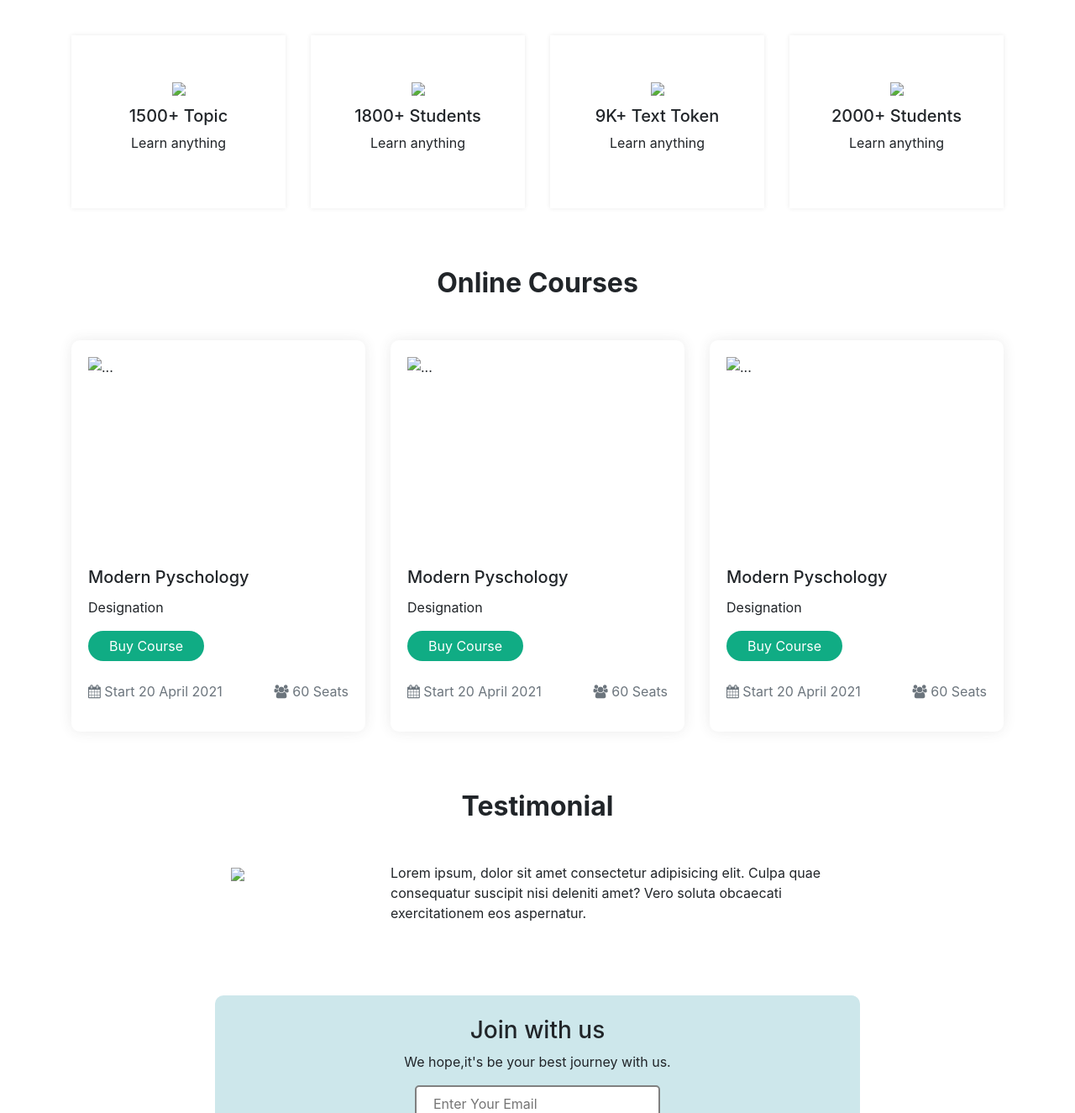
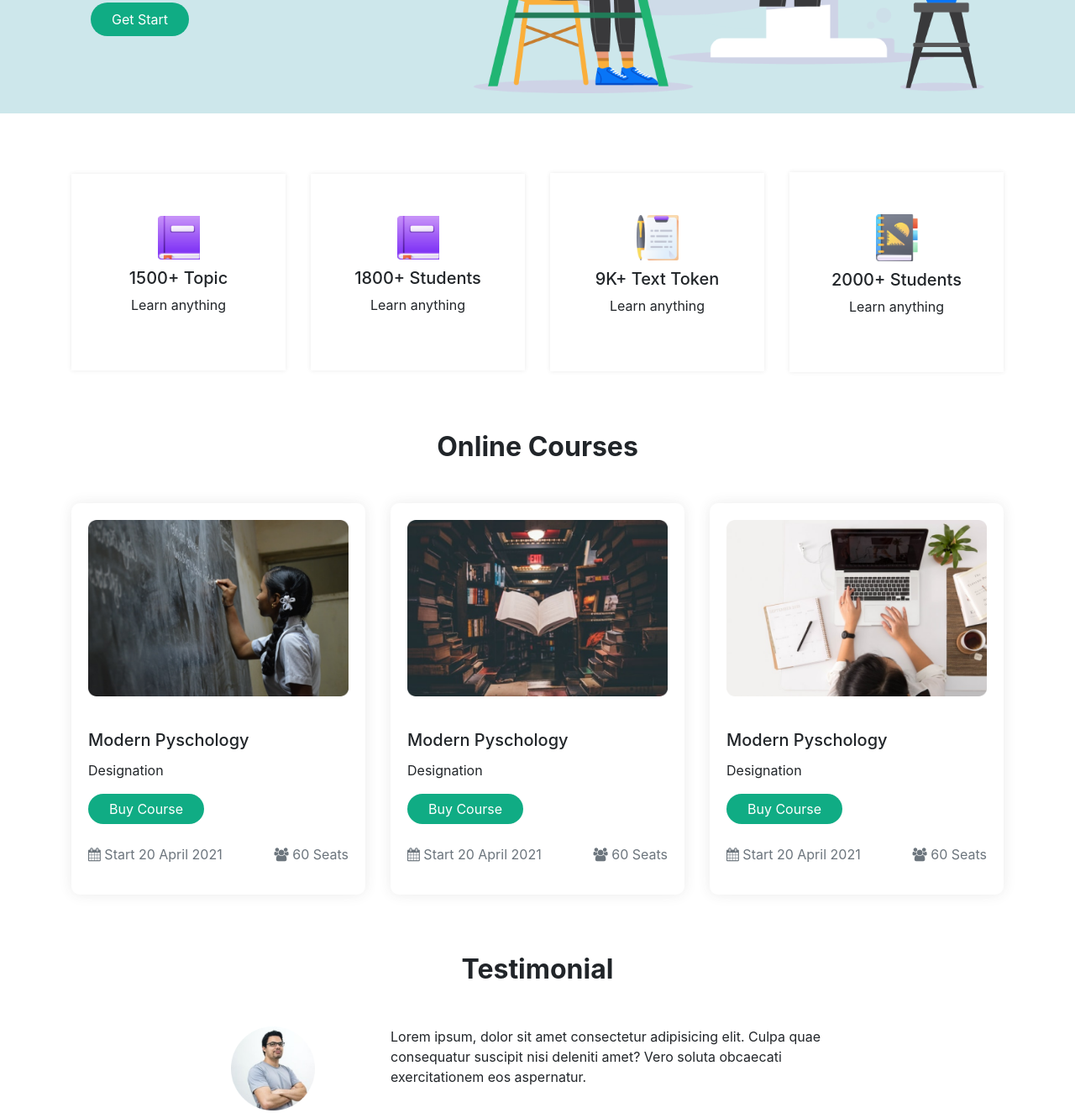
Before and after one commit to masud309060/e-school-courses, a plain HTML site: page index.html in a window 1280 px wide. Shown: the part 448-1773 px from the top of the page at 84% size. Drawn offline with nearby package versions, Linux system fonts and the light colour scheme.

Commit message:
coding second time

```diff
--- a/index.html
+++ b/index.html
@@ -4,7 +4,7 @@
     <meta charset="UTF-8">
     <meta name="viewport" content="width=device-width, initial-scale=1.0">
     <title>E-School-Caurses</title>
-    <link rel="shortcut icon" href="images/e-school-resources/ICON/fav-icon.png" type="image/x-icon">
+    <link rel="shortcut icon" href="images/ICON/fav-icon.png" type="image/x-icon">
     <link rel="stylesheet" href="https://stackpath.bootstrapcdn.com/bootstrap/4.5.0/css/bootstrap.min.css" integrity="sha384-9aIt2nRpC12Uk9gS9baDl411NQApFmC26EwAOH8WgZl5MYYxFfc+NcPb1dKGj7Sk" crossorigin="anonymous">
     <link rel="stylesheet" href="https://maxcdn.bootstrapcdn.com/font-awesome/4.6.3/css/font-awesome.min.css">
     <link rel="stylesheet" href="style.css">
@@ -15,7 +15,7 @@
         <div class="container">
             <nav class="navbar navbar-expand-md navbar-light">
                 <a class="navbar-brand" href="#">
-                    <img class="logo" src="images/e-school-resources/ICON/Logo.png" alt="">
+                    <img class="logo" src="images/ICON/Logo.png" alt="">
                 </a>
                 <button class="navbar-toggler" type="button" data-toggle="collapse" data-target="#navbarNav" aria-controls="navbarNav" aria-expanded="false" aria-label="Toggle navigation">
                   <span class="navbar-toggler-icon"></span>
@@ -53,7 +53,7 @@
                    </div>
                 </div>
                 <div class="col-md-7">
-                    <img class="main-image" src="images/e-school-resources/Photos/Illustration.png">
+                    <img class="main-image" src="images/Photos/Illustration.png">
                 </div>
             </div>
         </div>
@@ -64,28 +64,28 @@
         <div class="row d-flex align-items-center justify-content-center text-center">
             <div class="col-md-3">
                 <div class="box-style">
-                    <img class="m-auto" src="images/e-school-resources/ICON/book.png">
+                    <img class="m-auto" src="images/ICON/book.png">
                     <h5>1500+ Topic</h5>
                     <p>Learn anything</p>
                 </div>
             </div>
             <div class="col-md-3">
                 <div class="box-style">
-                    <img class="m-auto" src="images/e-school-resources/ICON/Student.png">
+                    <img class="m-auto" src="images/ICON/book.png">
                     <h5>1800+ Students</h5>
                     <p>Learn anything</p>
                 </div>
             </div>
             <div class="col-md-3">
                 <div class="box-style">
-                    <img class="m-auto" src="images/e-school-resources/ICON/Test.png">
+                    <img class="m-auto" src="images/ICON/Test.png">
                     <h5>9K+ Text Token</h5>
                     <p>Learn anything</p>
                 </div>
             </div>
             <div class="col-md-3 align-items-center justify-content-center">
                 <div class="box-style">
-                <img class=" m-auto" src="images/e-school-resources/ICON/Students.png">
+                <img class=" m-auto" src="images/ICON/Students.png">
                 <h5>2000+ Students</h5>
                 <p>Learn anything</p>
                 </div>
@@ -96,7 +96,7 @@
         <h2 class="text-center mb-5">Online Courses</h2>
         <div class="card-deck">
             <div class="card">
-              <img src="images/e-school-resources/Photos/Morder pyschology.png" class="card-img-top" alt="...">
+              <img src="images/Photos/Morder pyschology.png" class="card-img-top" alt="...">
               <div class="card-body">
                 <h5 class="card-title">Modern Pyschology</h5>
                 <p class="card-text">Designation</p>
@@ -115,7 +115,7 @@
               </div>
             </div>
             <div class="card">
-              <img src="images/e-school-resources/Photos/Morder psyc.png" class="card-img-top" alt="...">
+              <img src="images/Photos/Morder psyc.png" class="card-img-top" alt="...">
               <div class="card-body">
                 <h5 class="card-title">Modern Pyschology</h5>
                 <p class="card-text">Designation</p>
@@ -133,7 +133,7 @@
               </div>
             </div>
             <div class="card">
-              <img src="images/e-school-resources/Photos/Morder pychons.png" class="card-img-top" alt="...">
+              <img src="images/Photos/Morder pychons.png" class="card-img-top" alt="...">
               <div class="card-body">
                 <h5 class="card-title">Modern Pyschology</h5>
                 <p class="card-text">Designation</p>
@@ -157,7 +157,7 @@
         <div class="row">
             <div class="col-md-2"></div>
             <div class="col-md-2">
-                <img src="images/e-school-resources/photos/Man.png">
+                <img src="images/photos/Man.png">
             </div>
             <div class="col-md-6">
                 <p>Lorem ipsum, dolor sit amet consectetur adipisicing elit. Culpa quae consequatur suscipit nisi deleniti amet? Vero soluta obcaecati exercitationem eos aspernatur.</p>
```
Also changed, not shown: images/ICON/Logo.png (added), images/ICON/Student.png (added), images/ICON/Students.png (added), images/ICON/Test.png (added), images/ICON/book.png (added), images/ICON/calendar.png (added), images/ICON/fav-icon.png (added), images/ICON/people.png (added), images/Photos/Illustration.png (added), images/Photos/Man.png (added), images/Photos/Morder psyc.png (added), images/Photos/Morder pychons.png (added), images/Photos/Morder pyschology.png (added).
